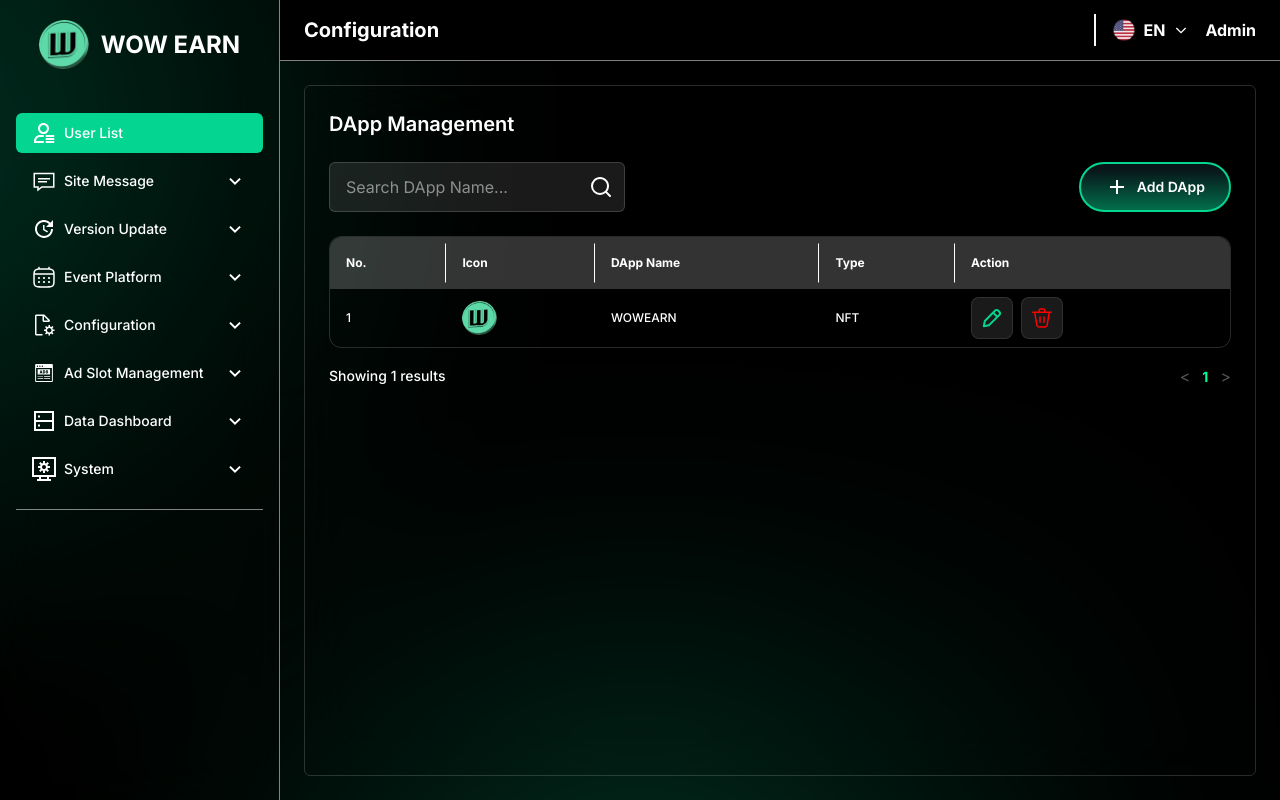
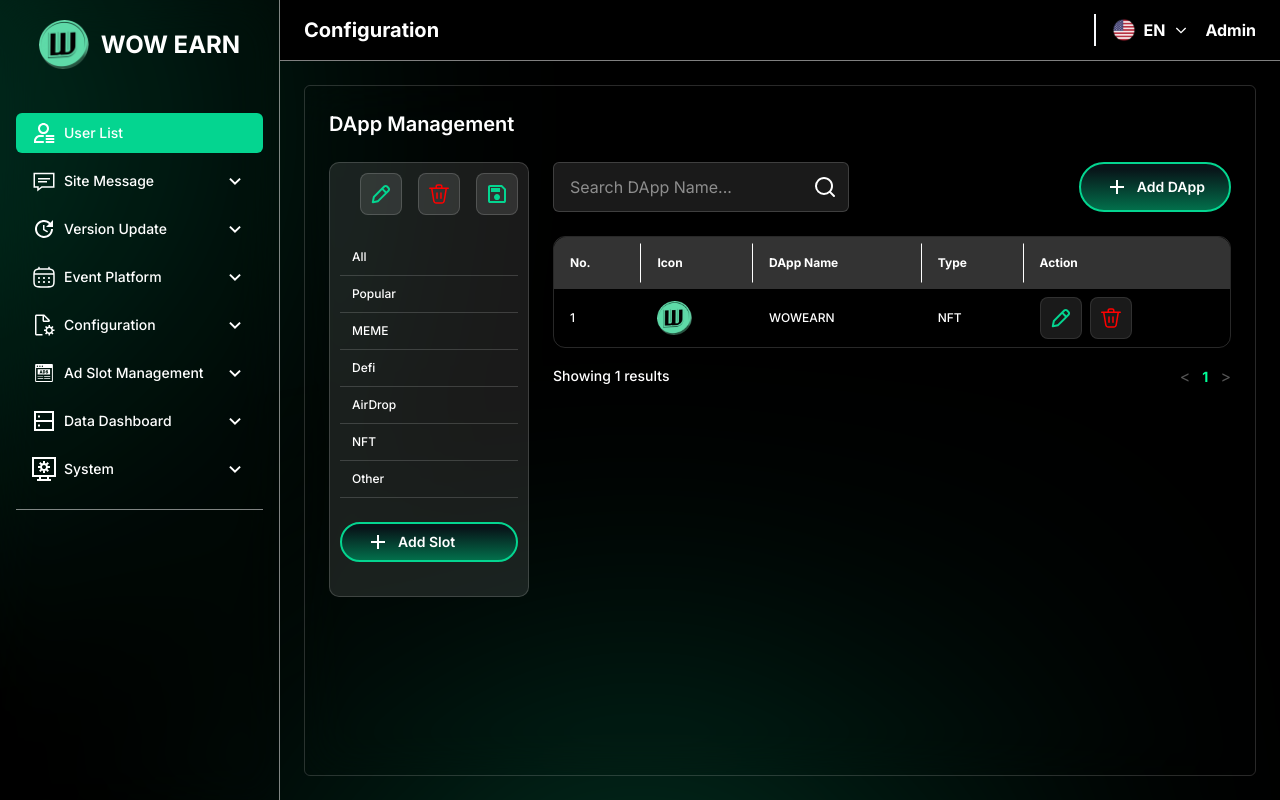
Before and after one commit to MuhammadFaizan42/aftabfood, a Next.js app: page /configuration/dappmanagement in a window 1280 px wide. Built offline with nearby package versions, Linux system fonts and the light colour scheme.

Commit message:
Add slot

```diff
--- a/src/app/configuration/dappmanagement/page.jsx
+++ b/src/app/configuration/dappmanagement/page.jsx
@@ -11,6 +11,7 @@ import Plus from "../../../components/assets/images/plus.svg";
 import Logo from "../../../components/assets/images/logo.png";
 import Edit from "../../../components/assets/images/edit.svg";
 import Delete from "../../../components/assets/images/delete.svg";
+import Save from "../../../components/assets/images/save.svg";
 import BackArrow from "../../../components/assets/images/BackArrow.svg";
 import ReusableTable from "../../../components/common/ReusableTable";
 import Dropdown from "../../../components/common/Dropdown";
@@ -38,10 +39,10 @@ const data = [
     Action: (
       <div className="flex gap-2 items-center">
         <button className="p-2 border rounded-lg border-white/10 bg-white/10 hover:border-[var(--wow)] transition-all duration-200 cursor-pointer hover:shadow-lg box-border">
-          <Image src={Edit} width={24} height={24} alt="Media" />
+          <Image src={Edit} width={24} height={24} className="min-w-6" alt="Media" />
         </button>
         <button className="p-2 border rounded-lg border-white/10 bg-white/10 hover:border-[var(--wow)] transition-all duration-200 cursor-pointer hover:shadow-lg box-border">
-          <Image src={Delete} width={24} height={24} alt="Media" />
+          <Image src={Delete} width={24} height={24} className="min-w-6" alt="Media" />
         </button>
       </div>
     ),
@@ -87,6 +88,76 @@ export default function DappManagement() {
             </Link> */}
               DApp Management
             </h1>
+
+            <div className="grid grid-cols-1 md:grid-cols-[200px_auto] gap-6">
+              <div className="dapp-category bg-white/10 border border-white/[0.16] rounded-[10px] p-2.5 backdrop-blur-xl">
+
+                <div className="flex justify-end gap-4">
+                  <button className="p-2 border rounded-lg border-white/[0.16] bg-white/10 hover:border-[var(--wow)] transition-all duration-200 cursor-pointer hover:shadow-lg box-border">
+                    <Image src={Edit} width={24} height={24} alt="Media" />
+                  </button>
+
+                  <button className="p-2 border rounded-lg border-white/[0.16] bg-white/10 hover:border-[var(--wow)] transition-all duration-200 cursor-pointer hover:shadow-lg box-border">
+                    <Image src={Delete} width={24} height={24} alt="Media" />
+                  </button>
+
+                  <button className="p-2 border rounded-lg border-white/[0.16] bg-white/10 hover:border-[var(--wow)] transition-all duration-200 cursor-pointer hover:shadow-lg box-border">
+                    <Image src={Save} width={24} height={24} alt="Media" />
+                  </button>
+                </div>
+
+                <div className="slot-lists my-6">
+                  <div className="px-3 py-2.5 border-b border-white/[0.16] text-xs font-medium">
+                    All
+                  </div>
+                  <div className="px-3 py-2.5 border-b border-white/[0.16] text-xs font-medium">
+                    Popular
+                  </div>
+                  <div className="px-3 py-2.5 border-b border-white/[0.16] text-xs font-medium">
+                    MEME
+                  </div>
+                  <div className="px-3 py-2.5 border-b border-white/[0.16] text-xs font-medium">
+                    Defi
+                  </div>
+                  <div className="px-3 py-2.5 border-b border-white/[0.16] text-xs font-medium">
+                    AirDrop
+                  </div>
+                  <div className="px-3 py-2.5 border-b border-white/[0.16] text-xs font-medium">
+                    NFT
+                  </div>
+                  <div className="px-3 py-2.5 border-b border-white/[0.16] text-xs font-medium">
+                    Other
+                  </div>
+                </div>
+
+                <div className="slot-actions">
+                  <button onClick={() => setShowAddSlotModal(true)}
+                    className="flex w-full gap-2 items-center text-sm font-semibold bg-btn-gradient border-2 border-[var(--wow)] hover:bg-black hover:border-[var(--hover-color)] rounded-full py-1.5 px-6 whitespace-nowrap cursor-pointer box-border mb-6"
+                  >
+                    <Image
+                      src={Plus}
+                      width={24}
+                      height={24}
+                      alt="Media" />
+                    Add Slot
+                  </button>
+
+                  <div className="add-slot-actions hidden">
+                    <button onClick={() => setShowAddSlotModal(true)}
+                      className="flex w-full gap-2 items-center text-sm font-semibold bg-btn-gradient border-2 border-[var(--wow)] justify-center hover:border-[var(--hover-color)] rounded-full py-1.5 px-6 whitespace-nowrap cursor-pointer box-border mb-6"
+                    >
+                      Confirm
+                    </button>
+
+                    <button onClick={() => setShowAddSlotModal(true)}
+                      className="flex w-full gap-2 items-center text-sm font-semibold bg-[#1f1f1f] border-2 border-black/[0.16] justify-center hover:border-black rounded-full py-1.5 px-6 whitespace-nowrap cursor-pointer box-border mb-6"
+                    >
+                      Cancel
+                    </button>
+                  </div>
+                </div>
+              </div>
+
               <div className="w-full">
                 <div className="mb-6 flex flex-wrap justify-between items-center gap-4">
                   <SearchField placeholder={customPlaceholder} />
@@ -113,6 +184,7 @@ export default function DappManagement() {
                   <ReusableTable columns={columns} data={data} rowsPerPage={5} />
                 </div>
               </div>
+            </div>
           </main>
         </div>
       </div>
```
Also changed, not shown: src/components/assets/images/save.svg (added). Lines whose indentation alone changed are shown as unchanged.
